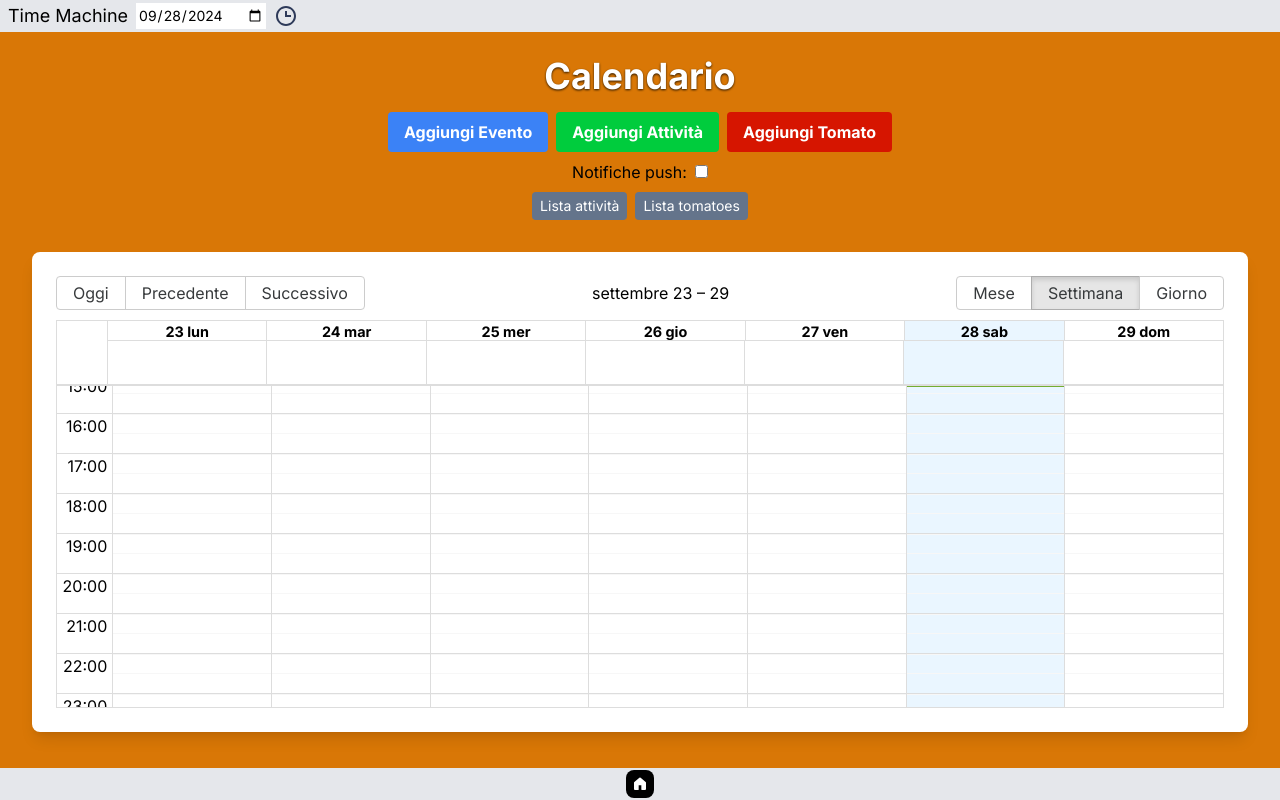
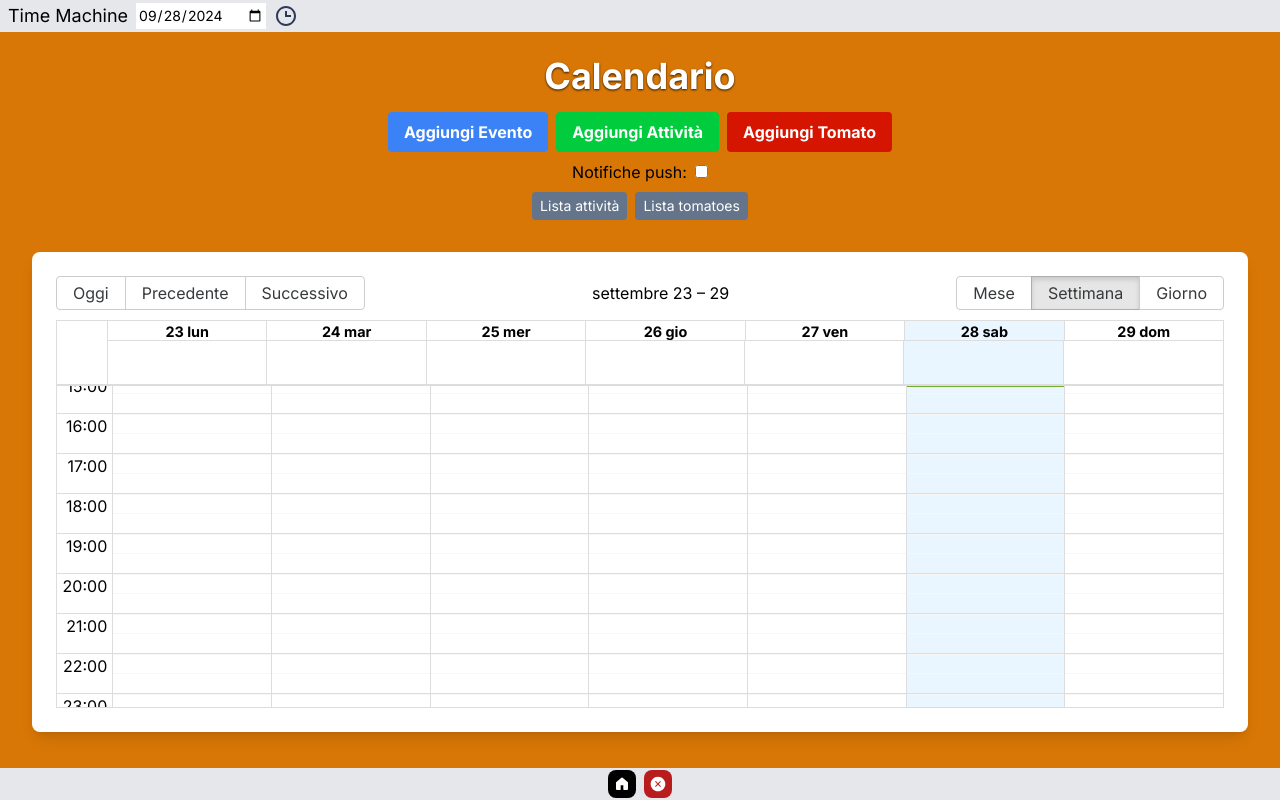
Before and after one commit to ufilme/Semplicemente-Etereo-Luminoso-Fulgido-Immutabile-Eternamente, a Next.js app in the folder src/: page /calendario in a window 1280 px wide. Built offline with nearby package versions, Linux system fonts and the light colour scheme; no server answers.

Commit message:
add: logout

```diff
--- a/src/app/layout.tsx
+++ b/src/app/layout.tsx
@@ -1,3 +1,4 @@
+'use client';
 import { Inter } from "next/font/google";
 import { TimeMachine } from "@/app/components/TimeMachine";
 import Link from "next/link";
@@ -6,15 +7,15 @@ import { useState } from "react";
 import "@/app/global.css";
 import { GoHomeFill } from "react-icons/go";
 import { IconContext } from "react-icons";
+import { GoXCircleFill } from "react-icons/go";
+import { RiLogoutBoxFill } from "react-icons/ri";
+import Cookies from 'js-cookie'
+
 
 const inter = Inter({
   subsets: ["latin"],
   display: "swap",
 });
-
-export const metadata: Metadata = {
-  title: "SELFIE",
-};
 
 export default function RootLayout({
   children,
@@ -22,17 +23,26 @@ export default function RootLayout({
   children: React.ReactNode;
 }) {
 
+  const clearCookie = () => {
+    Cookies.remove("token")
+    window.location.reload();
+  }
+
   return (
     <html lang="it" className={inter.className}>
+      <title>SELFIE</title>
       <body className="h-screen bg-sky-950">
         {/* Layout UI */}
         <main className="h-full">
           <TimeMachine />
           {children}
-          <div className="h-[4vh] flex justify-center items-center bg-gray-200">
+          <div className="h-[4vh] flex justify-center gap-2 items-center bg-gray-200">
             <Link href="/" className="rounded-lg bg-black p-1.5">
               <GoHomeFill style={{ color: "white" }} />
             </Link>
+            <button onClick={() => clearCookie()} className="rounded-lg bg-red-700 p-1.5">
+              <GoXCircleFill style={{ color: "white" }} />
+            </button>
           </div>
         </main>
       </body>
--- a/src/package.json
+++ b/src/package.json
@@ -9,6 +9,7 @@
     "lint": "next lint"
   },
   "dependencies": {
+    "js-cookie": "^3.0.5",
     "marked": "^14.1.2",
     "moment": "^2.30.1",
     "mongoose": "^8.6.2",
@@ -25,6 +26,7 @@
     "uuid": "^10.0.0"
   },
   "devDependencies": {
+    "@types/js-cookie": "^3.0.6",
     "@types/node": "^20",
     "@types/react": "^18",
     "@types/react-big-calendar": "^1.8.12",
```
Also changed, not shown: 1 other file (tests, documents, lock files or other folders).
